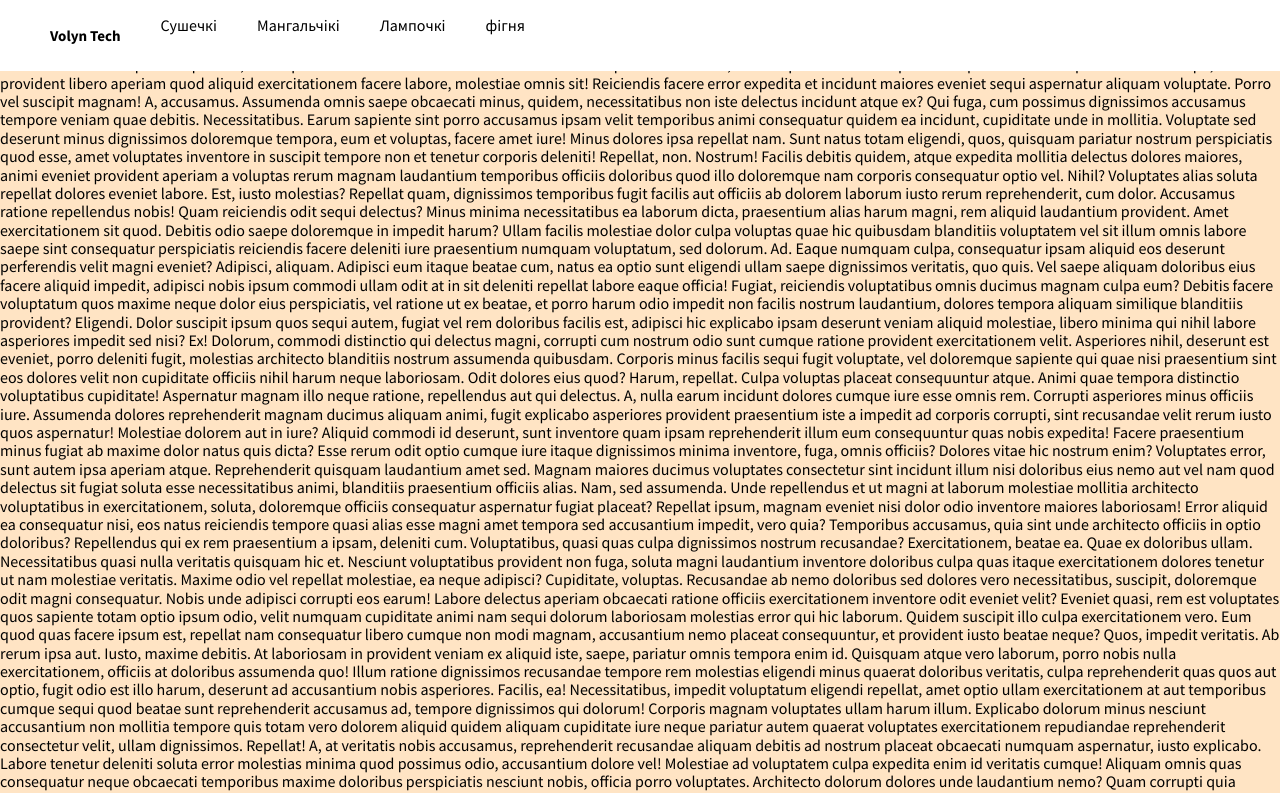
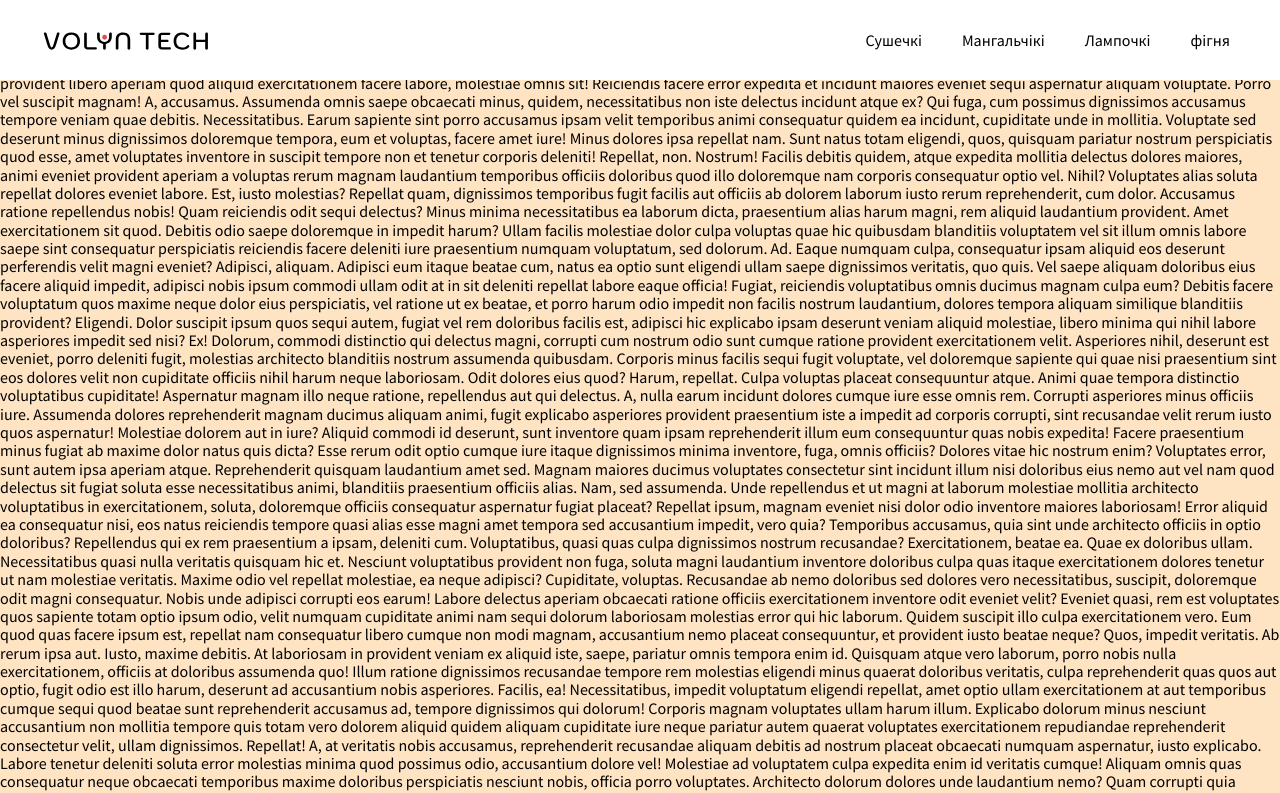
Before and after one commit to dmytrostychuk/volyn-tech, a website: page src/html/index.html in a window 1280 px wide. Shown: the top 793 px of the page. Drawn offline with Linux system fonts and the light colour scheme; files that its build step writes are made by us from their sources; files whose address does not match are found by name.

Commit message:
add logo

```diff
--- a/src/html/index.html
+++ b/src/html/index.html
@@ -18,7 +18,7 @@
       <div class="header__inner">
         <div class="header__container">
           <div class="header__logo">
-            <h1 class="header__title">Volyn Tech</h1>
+            <h1 class="header__title"><a href="#"><img src="img/logo.svg" alt="logo" width="200"></a></h1>
           </div>
           <div class="header__menu-button">
             <button class="navbar__button" type="button">
--- a/src/styles/components/header.scss
+++ b/src/styles/components/header.scss
@@ -3,7 +3,7 @@
   position: fixed;
   width: 100%;
 
-  @include mq($from: tablet-wide) {
+  @include mq($from: tablet) {
 		display: flex;
     justify-content: space-between;
     align-items: center;
@@ -30,12 +30,10 @@
 	align-items: center;
 	margin: 0 auto;
   max-width: $max-container-width;
-	padding: 17px 20px;
 
   background-color: #ffffff;
 
   @include mq($from: phablet) {
-    padding: 17px 20px;
   }
 
   @include mq($from: tablet) {
--- a/src/styles/components/link.scss
+++ b/src/styles/components/link.scss
@@ -2,12 +2,13 @@
 	display: block;
 	padding: 16px 20px;
 	color: #d3d3d3;
+	transition: 0.3s ease-in-out;
 
 	&:hover {
 		color: #e4e2e2;
 	}
 
-	@include mq($from: tablet-wide) {
+	@include mq($from: tablet) {
 		color: #000000;
 
 		&:hover {
--- a/src/styles/components/menu__button.scss
+++ b/src/styles/components/menu__button.scss
@@ -17,7 +17,7 @@
 		filter: none;
 	}
 
-  @include mq($from: tablet-wide) {
+  @include mq($from: tablet) {
 		display: none;
   }
 }
--- a/src/styles/components/navbar.scss
+++ b/src/styles/components/navbar.scss
@@ -5,11 +5,12 @@
 	background-color: #626364;
   transition: transform 0.6s ease-in-out;
 
-	@include mq($from: tablet-wide) {
+	@include mq($from: tablet) {
 		position: relative;
 		display: flex;
 		flex-direction: row;
 		width: auto;
+		align-items: center;
 		background-color: #ffffff;
 		transform: translateY(0);
   }
@@ -18,9 +19,9 @@
 .menu--active {
 	position: absolute;
 	transform: translateY(0);
-	transition: transform 0.6s ease-in-out;
+	transition: 0.6s ease-in-out;
 
-	@include mq($from: tablet-wide) {
+	@include mq($from: tablet) {
 display: flex;
 justify-content: end;
   }
@@ -35,7 +36,7 @@ justify-content: end;
 	padding-left: 0;
 	margin: 0;
 
-	@include mq($from: tablet-wide) {
+	@include mq($from: tablet) {
 		position: relative;
 		display: flex;
 		flex-direction: row;
@@ -43,9 +44,10 @@ justify-content: end;
 }
 
 .contain {
-	@include mq($from: tablet-wide) {
+	@include mq($from: tablet) {
 		display: flex;
 		justify-content: space-between;
+		width: 100%;
 		padding: 0 30px;
 	}
 }
```
Also changed, not shown: build/fonts/SourceSansPro-Black.ttf (added), build/fonts/SourceSansPro-BlackItalic.ttf (added), build/fonts/SourceSansPro-Bold.ttf (added), build/fonts/SourceSansPro-BoldItalic.ttf (added), build/fonts/SourceSansPro-ExtraLight.ttf (added), build/fonts/SourceSansPro-ExtraLightItalic.ttf (added), build/fonts/SourceSansPro-Italic.ttf (added), build/fonts/SourceSansPro-Light.ttf (added), build/fonts/SourceSansPro-LightItalic.ttf (added), build/fonts/SourceSansPro-Regular.ttf (added), build/fonts/SourceSansPro-SemiBold.ttf (added), build/fonts/SourceSansPro-SemiBoldItalic.ttf (added), build/img/logo.svg (added), build/index.html, 3 more files.
